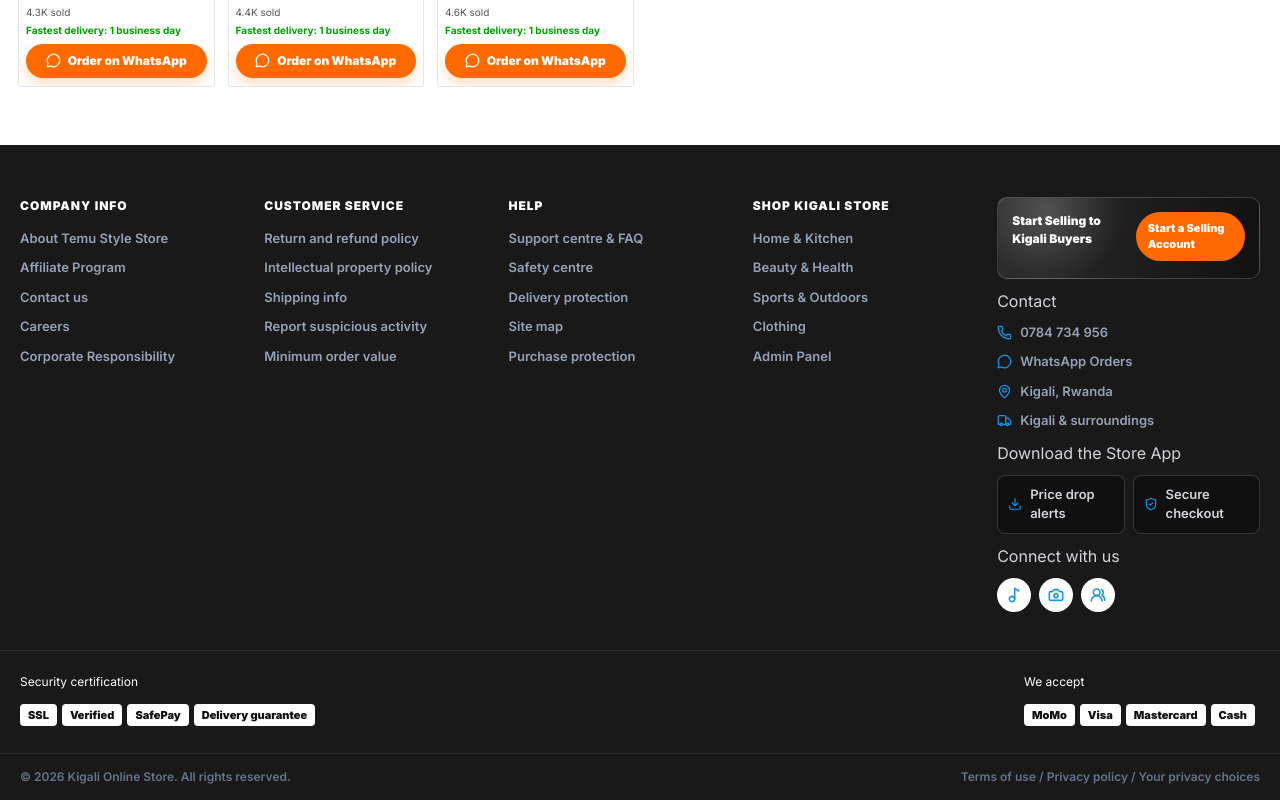
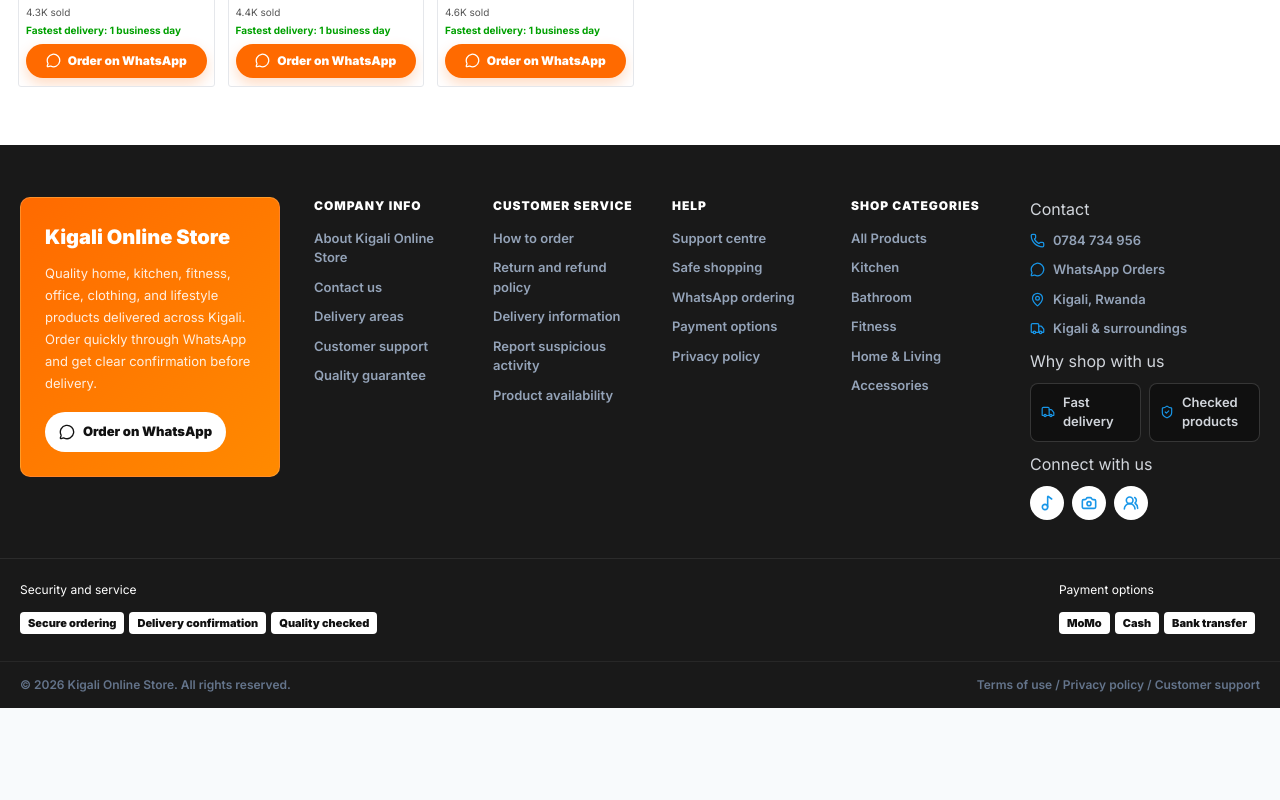
Before and after one commit to luckyusY/kigalionlinestore, a Next.js app: page /products in a window 1280 px wide. Shown: the part 2313-3113 px from the top of the page. After the commit the page ends 3021 px from the top, so only its background shows below. Built offline with nearby package versions, Linux system fonts and the light colour scheme.

Commit message:
Replace footer with production copy

```diff
--- a/app/globals.css
+++ b/app/globals.css
@@ -919,7 +919,7 @@
   gap: 34px;
 }
 .temu-footer-shell {
-  grid-template-columns: repeat(4, minmax(140px, 1fr)) minmax(260px, 1.25fr);
+  grid-template-columns: minmax(260px, 1.4fr) repeat(4, minmax(130px, 0.8fr)) minmax(230px, 1.1fr);
   align-items: start;
 }
 .footer-brand-panel {
@@ -928,6 +928,11 @@
   background: linear-gradient(135deg, #ff6a00, #ff8a00);
   border: 1px solid rgba(255,255,255,0.16);
   color: #fff;
+}
+.footer-brand-panel h3 {
+  font-size: 20px;
+  font-weight: 950;
+  margin-bottom: 10px;
 }
 .footer-brand {
   display: inline-flex;
@@ -945,6 +950,19 @@
   color: rgba(255,255,255,0.88);
   max-width: 420px;
   margin-bottom: 18px;
+}
+.footer-brand-panel a {
+  width: fit-content;
+  display: inline-flex;
+  align-items: center;
+  gap: 8px;
+  background: #fff;
+  color: #111;
+  text-decoration: none;
+  border-radius: 999px;
+  padding: 10px 14px;
+  font-size: 13px;
+  font-weight: 950;
 }
 .footer-socials { display: flex; gap: 8px; }
 .footer-socials a {
--- a/components/Footer.tsx
+++ b/components/Footer.tsx
@@ -1,7 +1,6 @@
 import Link from "next/link";
 import {
   Camera,
-  Download,
   MapPin,
   MessageCircle,
   Music2,
@@ -11,16 +10,17 @@
   UsersRound,
 } from "lucide-react";
 
-const companyLinks = ["About Temu Style Store", "Affiliate Program", "Contact us", "Careers", "Corporate Responsibility"];
-const serviceLinks = ["Return and refund policy", "Intellectual property policy", "Shipping info", "Report suspicious activity", "Minimum order value"];
-const helpLinks = ["Support centre & FAQ", "Safety centre", "Delivery protection", "Site map", "Purchase protection"];
+const companyLinks = ["About Kigali Online Store", "Contact us", "Delivery areas", "Customer support", "Quality guarantee"];
+const serviceLinks = ["How to order", "Return and refund policy", "Delivery information", "Report suspicious activity", "Product availability"];
+const helpLinks = ["Support centre", "Safe shopping", "WhatsApp ordering", "Payment options", "Privacy policy"];
 
 const shopLinks = [
-  { href: "/products?category=Kitchen", label: "Home & Kitchen" },
-  { href: "/products?category=Bathroom", label: "Beauty & Health" },
-  { href: "/products?category=Fitness", label: "Sports & Outdoors" },
-  { href: "/products?category=Clothing", label: "Clothing" },
-  { href: "/admin", label: "Admin Panel" },
+  { href: "/products", label: "All Products" },
+  { href: "/products?category=Kitchen", label: "Kitchen" },
+  { href: "/products?category=Bathroom", label: "Bathroom" },
+  { href: "/products?category=Fitness", label: "Fitness" },
+  { href: "/products?category=Home", label: "Home & Living" },
+  { href: "/products?category=Accessories", label: "Accessories" },
 ];
 
 const socials = [
@@ -44,23 +44,29 @@
   return (
     <footer className="site-footer">
       <div className="footer-shell temu-footer-shell">
+        <div className="footer-brand-panel">
+          <h3>Kigali Online Store</h3>
+          <p>
+            Quality home, kitchen, fitness, office, clothing, and lifestyle products delivered
+            across Kigali. Order quickly through WhatsApp and get clear confirmation before delivery.
+          </p>
+          <a href="https://wa.me/250784734956" target="_blank" rel="noopener noreferrer">
+            <MessageCircle size={16} /> Order on WhatsApp
+          </a>
+        </div>
+
         <FooterList title="Company info" items={companyLinks} />
         <FooterList title="Customer service" items={serviceLinks} />
         <FooterList title="Help" items={helpLinks} />
 
         <div className="footer-column">
-          <h4>Shop Kigali Store</h4>
+          <h4>Shop categories</h4>
           {shopLinks.map((link) => (
             <Link key={link.href} href={link.href}>{link.label}</Link>
           ))}
         </div>
 
         <div className="footer-action-panel">
-          <Link href="/admin" className="footer-seller-card">
-            <span>Start Selling to Kigali Buyers</span>
-            <strong>Start a Selling Account</strong>
-          </Link>
-
           <div>
             <h4>Contact</h4>
             <a href="tel:+250784734956"><Phone size={15} /> 0784 734 956</a>
@@ -72,10 +78,10 @@
           </div>
 
           <div>
-            <h4>Download the Store App</h4>
+            <h4>Why shop with us</h4>
             <div className="footer-app-buttons">
-              <span><Download size={14} /> Price drop alerts</span>
-              <span><ShieldCheck size={14} /> Secure checkout</span>
+              <span><Truck size={14} /> Fast delivery</span>
+              <span><ShieldCheck size={14} /> Checked products</span>
             </div>
           </div>
 
@@ -94,18 +100,18 @@
 
       <div className="footer-payment-row">
         <div>
-          <h4>Security certification</h4>
-          <span>SSL</span><span>Verified</span><span>SafePay</span><span>Delivery guarantee</span>
+          <h4>Security and service</h4>
+          <span>Secure ordering</span><span>Delivery confirmation</span><span>Quality checked</span>
         </div>
         <div>
-          <h4>We accept</h4>
-          <span>MoMo</span><span>Visa</span><span>Mastercard</span><span>Cash</span>
+          <h4>Payment options</h4>
+          <span>MoMo</span><span>Cash</span><span>Bank transfer</span>
         </div>
       </div>
 
       <div className="footer-bottom">
         <span>© {new Date().getFullYear()} Kigali Online Store. All rights reserved.</span>
-        <span>Terms of use / Privacy policy / Your privacy choices</span>
+        <span>Terms of use / Privacy policy / Customer support</span>
       </div>
     </footer>
   );
```
